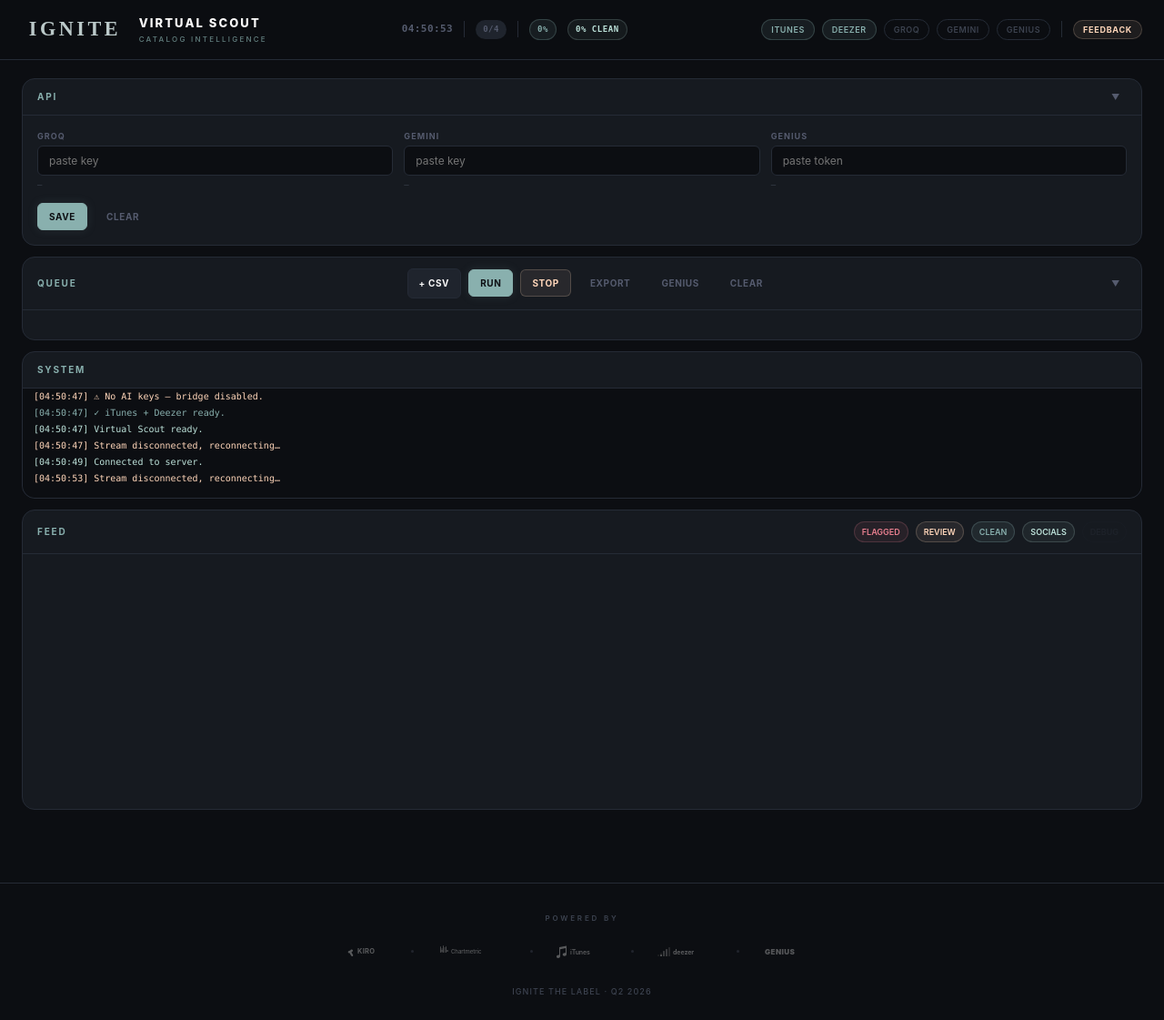
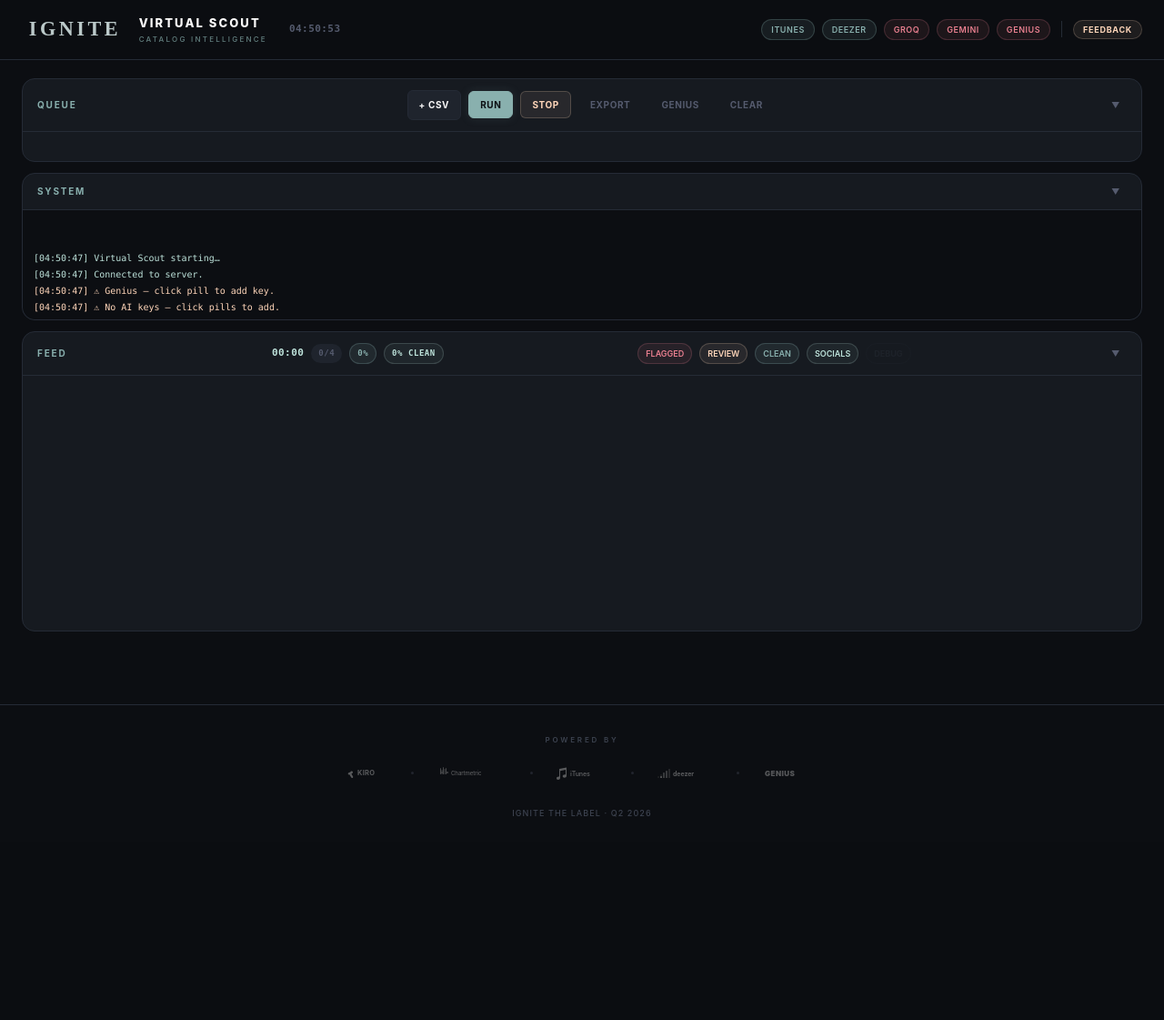
Before and after one commit to 5976omgome/catalogs, a Flask app: page / in a window 1280 px wide. Shown: the whole page at 91% size. After the commit the page ends 898 px from the top, so only its background shows below. Run offline with Flask 3, Linux system fonts and the light colour scheme; data that the repository does not hold is empty; some libraries are stand-ins or nearby versions.

Commit message:
feat: UI overhaul - clickable pills, collapsible sections, clean layout
- Removed API keys panel — pills turn RED when key missing, click to set
- Clock moved to brand area (left side)
- Timer/Slots/Stats in feed header (00:40 1/4 52% 68% CLEAN)
- System and Feed sections now collapsible like Queue
- Key modal popup on clicking red indicator pill

```diff
--- a/app/static/app.js
+++ b/app/static/app.js
@@ -17,7 +17,6 @@ function initClock(){
 function startTimer(){
   if(_timerInterval)return;
   _timerStart=Date.now();
-  $("timer").style.display="";$("timer-div").style.display="";
   _timerInterval=setInterval(()=>{
     const elapsed=Math.floor((Date.now()-_timerStart)/1000);
     const m=String(Math.floor(elapsed/60)).padStart(2,"0");
@@ -126,18 +125,20 @@ function sys(text,cls){
 }
 
 // ---------------------------------------------------------------------------
-// Status pills + startup diagnostics
+// Status pills — turn red when key missing, clickable to set key
 // ---------------------------------------------------------------------------
+let _keyModalTarget=null;
+
 async function refreshStatus(){
   try{
     const r=await fetch("/api/status");const s=await r.json();
-    $("pill-itunes").className="pill ok";
-    $("pill-deezer").className="pill ok";
-    $("pill-groq").className="pill "+(s.groq_set?"ok":"off");
-    $("pill-gemini").className="pill "+(s.gemini_set?"ok":"off");
-    $("pill-genius").className="pill "+(s.genius_set?"ok":"off");
-    if(!s.genius_set)sys("⚠ Genius not configured — socials disabled.","warn");
-    if(!s.groq_set&&!s.gemini_set)sys("⚠ No AI keys — bridge disabled.","warn");
+    $("pill-itunes").className="pill ok clickable";
+    $("pill-deezer").className="pill ok clickable";
+    $("pill-groq").className="pill clickable "+(s.groq_set?"ok":"missing");
+    $("pill-gemini").className="pill clickable "+(s.gemini_set?"ok":"missing");
+    $("pill-genius").className="pill clickable "+(s.genius_set?"ok":"missing");
+    if(!s.genius_set)sys("⚠ Genius — click pill to add key.","warn");
+    if(!s.groq_set&&!s.gemini_set)sys("⚠ No AI keys — click pills to add.","warn");
     if(s.groq_set)sys("✓ Groq ready.","ok");
     if(s.gemini_set)sys("✓ Gemini ready.","ok");
     if(s.genius_set)sys("✓ Genius ready.","ok");
@@ -146,25 +147,32 @@ async function refreshStatus(){
   }catch(e){sys("Server connection failed: "+e.message,"bad")}
 }
 
-// ---------------------------------------------------------------------------
-// Settings
-// ---------------------------------------------------------------------------
-async function loadSettings(){
-  try{const r=await fetch("/api/settings");const s=await r.json();
-    $("prev-groq").textContent=s.groq_api_key.set?s.groq_api_key.preview:"\u2014";
-    $("prev-gemini").textContent=s.gemini_api_key.set?s.gemini_api_key.preview:"\u2014";
-    $("prev-genius").textContent=s.genius_token.set?s.genius_token.preview:"\u2014";
-  }catch(e){}}
-async function saveKeys(){
-  const body={};const g=$("key-groq").value.trim();const m=$("key-gemini").value.trim();const gn=$("key-genius").value.trim();
-  if(g)body.groq_api_key=g;if(m)body.gemini_api_key=m;if(gn)body.genius_token=gn;
-  if(!Object.keys(body).length){$("keys-msg").textContent="NOTHING TO SAVE";return}
-  const r=await fetch("/api/settings",{method:"POST",headers:{"Content-Type":"application/json"},body:JSON.stringify(body)});
-  if(r.ok){$("keys-msg").textContent="SAVED \u2713";$("key-groq").value="";$("key-gemini").value="";$("key-genius").value="";
-    loadSettings();refreshStatus();setTimeout(()=>$("keys-msg").textContent="",2000)}
-  else{$("keys-msg").textContent="ERROR";sys("Failed to save keys","bad")}}
-async function clearKeys(){if(!confirm("Clear ALL API keys?"))return;
-  await fetch("/api/settings/clear",{method:"POST"});loadSettings();sys("Keys cleared.","warn");refreshStatus()}
+function initKeyModal(){
+  const modal=$("key-modal"),close=$("key-modal-close"),save=$("key-modal-save"),input=$("key-modal-input");
+  close.addEventListener("click",()=>modal.classList.remove("open"));
+  modal.addEventListener("click",e=>{if(e.target===modal)modal.classList.remove("open")});
+  document.querySelectorAll(".pill.clickable").forEach(pill=>{
+    pill.addEventListener("click",()=>{
+      const key=pill.dataset.key;
+      if(!key||key==="itunes"||key==="deezer")return;
+      _keyModalTarget=key;
+      const names={groq_api_key:"GROQ",gemini_api_key:"GEMINI",genius_token:"GENIUS"};
+      $("key-modal-title").textContent="Set "+(names[key]||key)+" Key";
+      input.value="";$("key-modal-msg").textContent="";
+      modal.classList.add("open");input.focus();
+    });
+  });
+  save.addEventListener("click",async()=>{
+    const val=input.value.trim();
+    if(!val){$("key-modal-msg").textContent="Paste a key first";return}
+    const body={};body[_keyModalTarget]=val;
+    const r=await fetch("/api/settings",{method:"POST",headers:{"Content-Type":"application/json"},body:JSON.stringify(body)});
+    if(r.ok){$("key-modal-msg").textContent="✓ Saved";input.value="";
+      setTimeout(()=>{modal.classList.remove("open");refreshStatus()},800)}
+    else{$("key-modal-msg").textContent="Error"}
+  });
+  input.addEventListener("keydown",e=>{if(e.key==="Enter")save.click()});
+}
 
 // ---------------------------------------------------------------------------
 // Queue
@@ -456,7 +464,6 @@ document.addEventListener("DOMContentLoaded",()=>{
   $("btn-genius").addEventListener("click",startGeniusPass);
   $("btn-genius-stop").addEventListener("click",stopGeniusPass);
   $("btn-clear").addEventListener("click",()=>{fetch("/api/queue/clear",{method:"POST"});Object.keys(feeds).forEach(id=>removeFeed(id));sys("Cleared.","info")});
-  $("btn-save-keys").addEventListener("click",saveKeys);
-  $("btn-clear-keys").addEventListener("click",clearKeys);
-  loadSettings();startStream();refreshStatus();
+  initKeyModal();
+  startStream();refreshStatus();
 });
--- a/app/static/index.html
+++ b/app/static/index.html
@@ -14,48 +14,20 @@
         <div class="brand">VIRTUAL SCOUT</div>
         <div class="brand-sub">CATALOG INTELLIGENCE</div>
       </div>
-    </div>
-    <div class="topbar-center">
       <span class="clock" id="clock">00:00:00</span>
-      <span class="pill-divider"></span>
-      <span class="timer" id="timer" style="display:none">00:00</span>
-      <span class="pill-divider" id="timer-div" style="display:none"></span>
-      <span class="stat-slots" id="stat-slots">0/4</span>
-      <span class="pill-divider"></span>
-      <span class="stat-pct" id="stat-pct">0%</span>
-      <span class="stat-clean" id="stat-clean">0% CLEAN</span>
     </div>
     <div class="pills">
-      <span class="pill ok" id="pill-itunes">ITUNES</span>
-      <span class="pill ok" id="pill-deezer">DEEZER</span>
-      <span class="pill" id="pill-groq">GROQ</span>
-      <span class="pill" id="pill-gemini">GEMINI</span>
-      <span class="pill" id="pill-genius">GENIUS</span>
+      <span class="pill ok clickable" id="pill-itunes" data-key="itunes">ITUNES</span>
+      <span class="pill ok clickable" id="pill-deezer" data-key="deezer">DEEZER</span>
+      <span class="pill clickable" id="pill-groq" data-key="groq_api_key">GROQ</span>
+      <span class="pill clickable" id="pill-gemini" data-key="gemini_api_key">GEMINI</span>
+      <span class="pill clickable" id="pill-genius" data-key="genius_token">GENIUS</span>
       <span class="pill-divider"></span>
       <button class="btn-feedback" id="btn-feedback">FEEDBACK</button>
     </div>
   </header>
 
   <main>
-    <section class="card collapsible" id="card-keys">
-      <header class="card-head" data-collapse="keys-body">
-        <h2>API</h2>
-        <button class="ghost collapse-btn">&#9660;</button>
-      </header>
-      <div class="card-body" id="keys-body">
-        <div class="keys-grid">
-          <label><span>GROQ</span><input id="key-groq" type="password" placeholder="paste key"><small id="prev-groq"></small></label>
-          <label><span>GEMINI</span><input id="key-gemini" type="password" placeholder="paste key"><small id="prev-gemini"></small></label>
-          <label><span>GENIUS</span><input id="key-genius" type="password" placeholder="paste token"><small id="prev-genius"></small></label>
-        </div>
-        <div class="keys-actions">
-          <button id="btn-save-keys" class="primary">SAVE</button>
-          <button id="btn-clear-keys" class="ghost">CLEAR</button>
-          <span id="keys-msg"></span>
-        </div>
-      </div>
-    </section>
-
     <section class="card collapsible" id="card-queue">
       <header class="card-head" data-collapse="queue-body">
         <h2>QUEUE</h2>
@@ -75,16 +47,25 @@
       </div>
     </section>
 
-    <section class="card" id="card-system">
-      <header class="card-head">
+    <section class="card collapsible" id="card-system">
+      <header class="card-head" data-collapse="sys-body">
         <h2>SYSTEM</h2>
+        <button class="ghost collapse-btn">&#9660;</button>
       </header>
-      <div class="sys-log-wrap" id="sys-log"></div>
+      <div class="sys-log-wrap" id="sys-body">
+        <div id="sys-log"></div>
+      </div>
     </section>
 
-    <section class="card grow" id="card-feeds">
-      <header class="card-head">
+    <section class="card grow collapsible" id="card-feeds">
+      <header class="card-head" data-collapse="feeds-body">
         <h2 id="feeds-title">FEED</h2>
+        <div class="feed-stats">
+          <span class="timer" id="timer">00:00</span>
+          <span class="stat-slots" id="stat-slots">0/4</span>
+          <span class="stat-pct" id="stat-pct">0%</span>
+          <span class="stat-clean" id="stat-clean">0% CLEAN</span>
+        </div>
         <div class="row" id="global-filters">
           <span class="ftoggle f-drop on" id="gf-drop">FLAGGED</span>
           <span class="ftoggle f-review on" id="gf-review">REVIEW</span>
@@ -92,8 +73,11 @@
           <span class="ftoggle f-socials on" id="gf-socials">SOCIALS</span>
           <span class="ftoggle f-debug off" id="gf-debug">DEBUG</span>
         </div>
+        <button class="ghost collapse-btn">&#9660;</button>
       </header>
-      <div id="feeds-grid" class="feeds-grid"></div>
+      <div id="feeds-body">
+        <div id="feeds-grid" class="feeds-grid"></div>
+      </div>
     </section>
   </main>
 
@@ -124,6 +108,23 @@
       <div class="footer-credit">IGNITE THE LABEL &middot; Q2 2026</div>
     </div>
   </footer>
+
+  <!-- API Key Modal (triggered by clicking red pill) -->
+  <div class="modal-overlay" id="key-modal">
+    <div class="modal modal-sm">
+      <div class="modal-head">
+        <h2 id="key-modal-title">Set API Key</h2>
+        <button class="ghost modal-close" id="key-modal-close">&times;</button>
+      </div>
+      <div class="modal-body">
+        <input type="password" class="key-modal-input" id="key-modal-input" placeholder="Paste key here...">
+        <div class="keys-actions">
+          <button id="key-modal-save" class="primary">SAVE</button>
+          <span id="key-modal-msg"></span>
+        </div>
+      </div>
+    </div>
+  </div>
 
   <!-- Feedback Modal -->
   <div class="modal-overlay" id="feedback-modal">
--- a/app/static/styles.css
+++ b/app/static/styles.css
@@ -83,13 +83,28 @@ html,body{
 .brand-sub{font-size:8px;font-weight:500;letter-spacing:.28em;color:var(--teal);opacity:.7}
 .pills{display:flex;gap:var(--s2);align-items:center}
 
-/* Topbar center — clock, timer, stats */
-.topbar-center{display:flex;align-items:center;gap:var(--s2)}
-.clock{font-size:11px;font-weight:600;font-family:ui-monospace,"SF Mono",monospace;color:var(--text-tertiary);letter-spacing:.04em;font-variant-numeric:tabular-nums}
+/* Feed stats bar (left side of feed header) */
+.feed-stats{display:flex;align-items:center;gap:var(--s2);margin-left:var(--s3)}
+.clock{font-size:11px;font-weight:600;font-family:ui-monospace,"SF Mono",monospace;color:var(--text-tertiary);letter-spacing:.04em;font-variant-numeric:tabular-nums;margin-left:var(--s3)}
 .timer{font-size:11px;font-weight:700;font-family:ui-monospace,"SF Mono",monospace;color:var(--frost);letter-spacing:.04em;font-variant-numeric:tabular-nums}
 .stat-slots{font-size:9px;font-weight:700;letter-spacing:.06em;padding:var(--s1) 8px;border-radius:var(--r-full);background:var(--bg-surface);color:var(--text-tertiary);font-family:ui-monospace,"SF Mono",monospace}
 .stat-pct{font-size:9px;font-weight:700;letter-spacing:.06em;padding:var(--s1) 8px;border-radius:var(--r-full);background:var(--green-soft);color:var(--teal);border:1px solid var(--green-border);font-family:ui-monospace,"SF Mono",monospace}
-.stat-clean{font-size:9px;font-weight:700;letter-spacing:.06em;padding:var(--s1) 8px;border-radius:var(--r-full);background:var(--blue-soft);color:var(--frost);border:1px solid var(--blue-border);font-family:ui-monospace,"SF Mono",monospace;margin-left:var(--s1)}
+.stat-clean{font-size:9px;font-weight:700;letter-spacing:.06em;padding:var(--s1) 8px;border-radius:var(--r-full);background:var(--blue-soft);color:var(--frost);border:1px solid var(--blue-border);font-family:ui-monospace,"SF Mono",monospace}
+
+/* Clickable pills for API key entry */
+.pill.clickable{cursor:pointer;transition:all .2s var(--ease)}
+.pill.clickable:hover{transform:translateY(-1px)}
+.pill.missing{color:var(--red)!important;border-color:var(--red-border)!important;background:var(--red-soft)!important;cursor:pointer}
+.pill.missing:hover{background:rgba(232,127,143,.15)!important}
+
+/* Key modal */
+.modal-sm{max-width:380px}
+.key-modal-input{
+  width:100%;padding:var(--s3);font-size:13px;font-family:ui-monospace,"SF Mono",monospace;
+  color:var(--text);background:var(--bg);border:1px solid var(--border);border-radius:var(--r-sm);
+  outline:none;margin-bottom:var(--s3);
+}
+.key-modal-input:focus{border-color:var(--teal);box-shadow:0 0 0 3px var(--green-soft)}
 .pill{
   font-size:9px;font-weight:600;
   padding:var(--s1) 10px;
```
